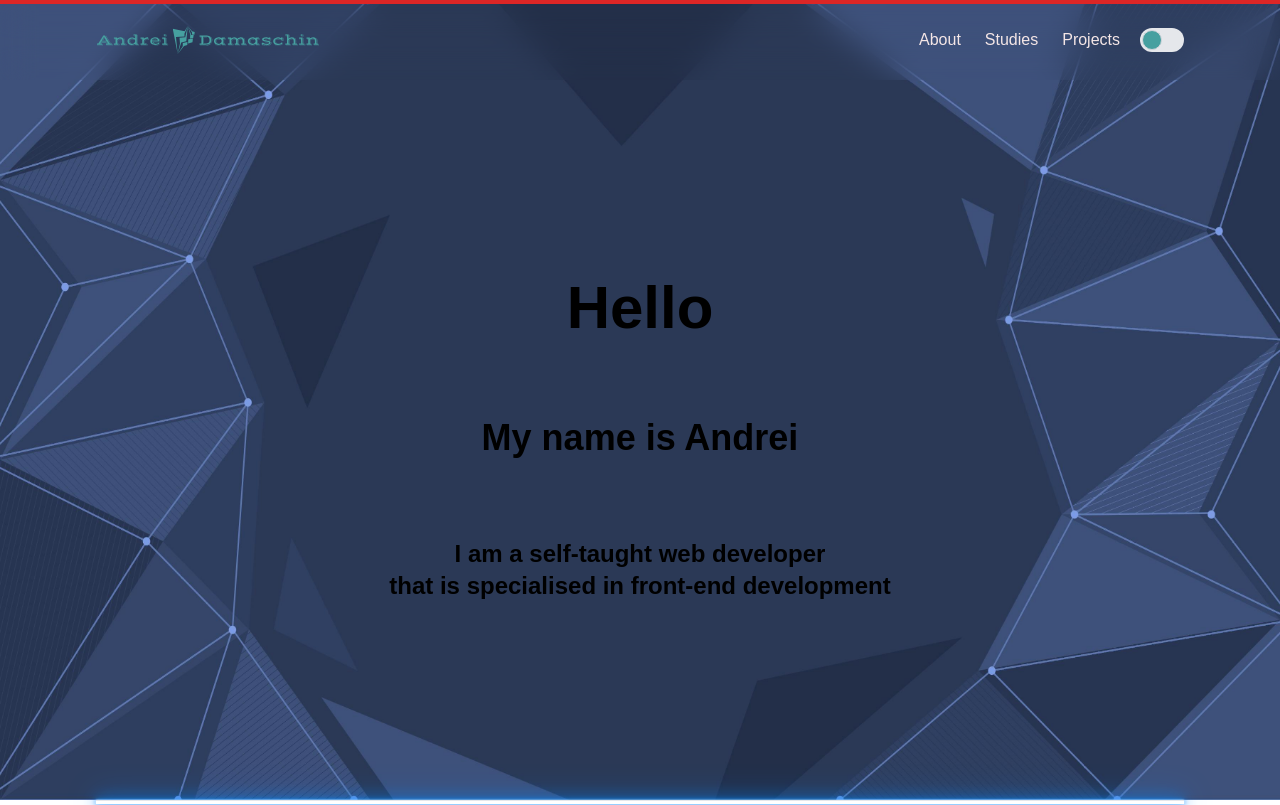
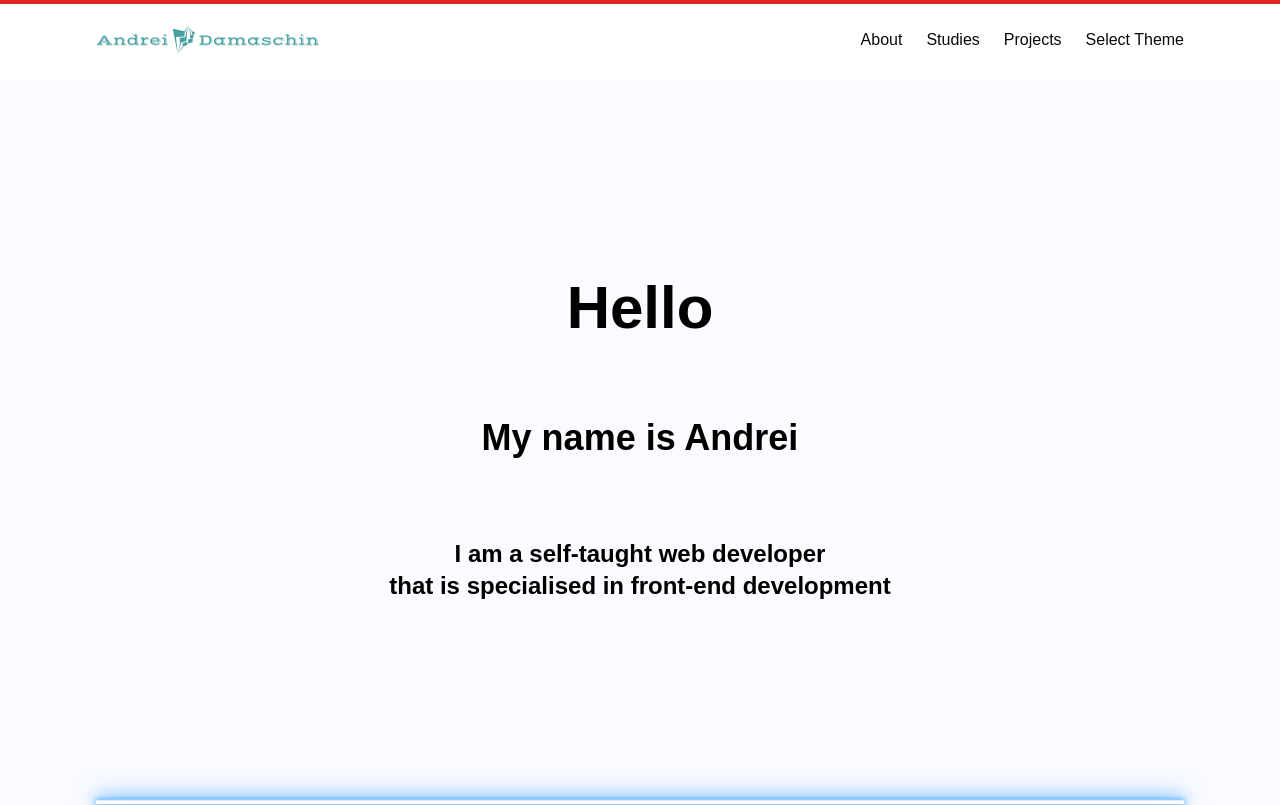
Before and after one commit to damonosi/portofolio, a Next.js app: page / in a window 1280 px wide. Shown: the top 805 px of the page. Built offline with nearby package versions, Linux system fonts and the light colour scheme; a web font is replaced by a local one.

Commit message:
theme selector redesign

```diff
--- a/src/app/layout.tsx
+++ b/src/app/layout.tsx
@@ -2,8 +2,6 @@ import Footer from "@/components/navigation/Footer";
 import Header from "@/components/navigation/Header";
 import Providers from "@/utils/providers";
 import { Abhaya_Libre } from "next/font/google";
-import Image from "next/image";
-import BackImage from "../../public/imagini/bg2.jpg";
 import "./globals.css";
 const abhsby = Abhaya_Libre({ weight: "400", subsets: ["latin"] });
 export default function RootLayout({
@@ -19,15 +17,12 @@ export default function RootLayout({
       <head />
       <body className="bg-white dark:bg-black  relative">
         <main className={abhsby.className}>
-          <Image
-            alt="backimg"
-            src={BackImage}
-            className=" h-screen fixed"
-          />
           <Providers>
             <Header />
 
-            <main className="grid grid-cols-1 px-5 md:px-24">{children}</main>
+            <main className="grid grid-cols-1 px-5 md:px-24 bg-light dark:bg-dark">
+              {children}
+            </main>
 
             <Footer />
           </Providers>
--- a/src/components/about/section.tsx
+++ b/src/components/about/section.tsx
@@ -11,7 +11,7 @@ const imgCourse = [
 const AboutSection = () => {
   return (
     <section className="flex flex-col text-center gap-36 min-h-[calc(100vh-80px)] py-12">
-      <span className="text-3xl py-12">Udemy Courses</span>
+      <span className="text-3xl py-12">Courses</span>
       <div
         className=" relative grid grid-cols-1 md:grid-cols-3 p-6 gap-6 "
         id="certification"
--- a/src/components/navigation/Header.tsx
+++ b/src/components/navigation/Header.tsx
@@ -11,14 +11,30 @@ import ScrollProgress from "./ScrollProgress";
 import ThemeSwitcher from "./ThemeSwitcher";
 
 const Navigation = () => {
+  const [opened, setOpended] = useState(false);
+
+  function handleOpenTheme() {
+    setOpended(!opened);
+  }
   return (
     <div className=" justify-center items-center gap-5 hidden md:flex">
-      <nav className="flex gap-6  justify-center items-center">
+      <nav className="flex gap-6 text-dark justify-center items-center">
         <Link href="#hero-section">About</Link>
         <Link href="#certification">Studies</Link>
         <Link href="#work">Projects</Link>
+        <div className={`flex relative h-fit w-full ${opened && "border"} `}>
+          <button onClick={handleOpenTheme}>Select Theme</button>
+          {opened ? (
+            <div className="absolute gap-2  flex top-0 right-1/2 transform translate-y-full items-center translate-x-1/2">
+              <span className="text-lg">light</span>
+              <ThemeSwitcher />
+              <span className="text-lg">dark</span>
+            </div>
+          ) : (
+            ""
+          )}
+        </div>
       </nav>
-      <ThemeSwitcher />
     </div>
   );
 };
@@ -32,7 +48,7 @@ const MobileMenu = () => {
       />
       {openedMenu && (
         <div className="absolute bottom-0 w-full left-0  right-0  justify-center items-center gap-5 top-full">
-          <nav className="flex gap-6  shadow-[0_0_2px_#fff,inset_0_0_2px_#fff,0_0_5px_#08f,0_0_15px_#08f,0_0_30px_#08f] backdrop-blur-3xl justify-between px-5 py-5 items-center">
+          <nav className="flex gap-6  shadow-[0_0_2px_#fff,inset_0_0_2px_#fff,0_0_5px_#08f,0_0_15px_#08f,0_0_30px_#08f]  backdrop-blur-3xl justify-between px-5 py-5 items-center">
             <Link href="#hero-section">About</Link>
             <Link href="#certification">Studies</Link>
             <Link href="#work">Projects</Link>
--- a/src/components/navigation/ThemeSwitcher.tsx
+++ b/src/components/navigation/ThemeSwitcher.tsx
@@ -26,16 +26,16 @@ const ThemeSwitcher = () => {
       <div
         onMouseEnter={handleOnMouseEnter}
         onMouseLeave={handleOnMouseLeave}
-        className="peer h-6 w-11 rounded-full bg-gray-200 after:absolute after:top-[2px] after:left-[2px] after:h-5 after:w-5 after:rounded-full after:border after:border-gray-300 after:bg-[#46a0a0] after:transition-all after:content-[''] peer-checked:bg-blue-600 peer-checked:after:translate-x-full peer-checked:after:border-white peer-focus:outline-none peer-focus:ring-4 peer-focus:ring-blue-300 dark:border-gray-600 dark:bg-gray-700 dark:peer-focus:ring-blue-800"
+        className="peer h-6 w-11 rounded-full bg-blue-600 bg-opacity-50 after:border-dark after:absolute after:top-[2px] after:left-[2px] after:h-5 after:w-5 after:rounded-full after:border  after:bg-dark dark:after:bg-light after:transition-all after:content-[''] peer-checked:bg-blue-600  peer-checked:after:translate-x-full peer-checked:after:border-white peer-focus:outline-none   dark:border-gray-600 dark:bg-gray-700 dark:peer-focus:ring-blue-800"
       ></div>
       <span
         className={
           seeToolbar
-            ? "  absolute right-1/2 -bottom-full h-auto translate-x-1/2 translate-y-full transform items-center z-50 justify-center rounded  p-2 text-center text-white ring-4"
+            ? "  absolute right-1/2 -bottom-full h-auto translate-x-1/2 translate-y-full transform items-center z-50 justify-center rounded  p-2 text-center text-white "
             : "hidden"
         }
       >
-        {theme === "dark" ? "dark" : "light"}
+        {theme === "dark" ? "dark theme" : "light"}
       </span>
     </label>
   );
--- a/tailwind.config.js
+++ b/tailwind.config.js
@@ -1,15 +1,18 @@
 /** @type {import('tailwindcss').Config} */
 module.exports = {
-   darkMode: "class",
+  darkMode: "class",
   content: [
-    './src/pages/**/*.{js,ts,jsx,tsx,mdx}',
-    './src/components/**/*.{js,ts,jsx,tsx,mdx}',
-    './src/app/**/*.{js,ts,jsx,tsx,mdx}',
+    "./src/pages/**/*.{js,ts,jsx,tsx,mdx}",
+    "./src/components/**/*.{js,ts,jsx,tsx,mdx}",
+    "./src/app/**/*.{js,ts,jsx,tsx,mdx}",
   ],
   theme: {
     extend: {
-
+      colors: {
+        dark: "#07090F",
+        light: "#FAFAFF",
+      },
     },
   },
   plugins: [],
-}
+};
```
